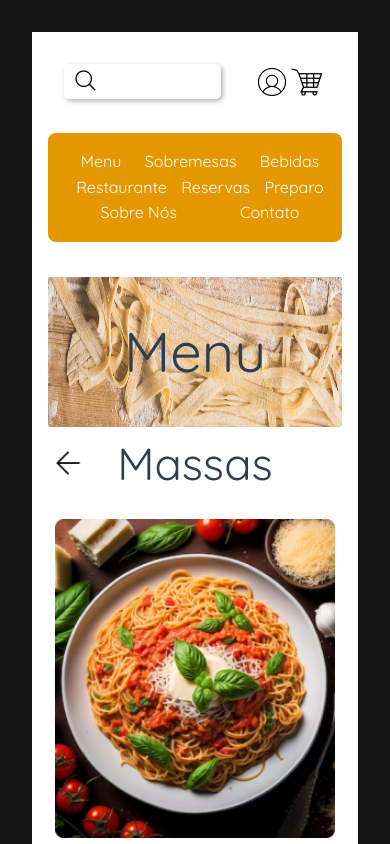
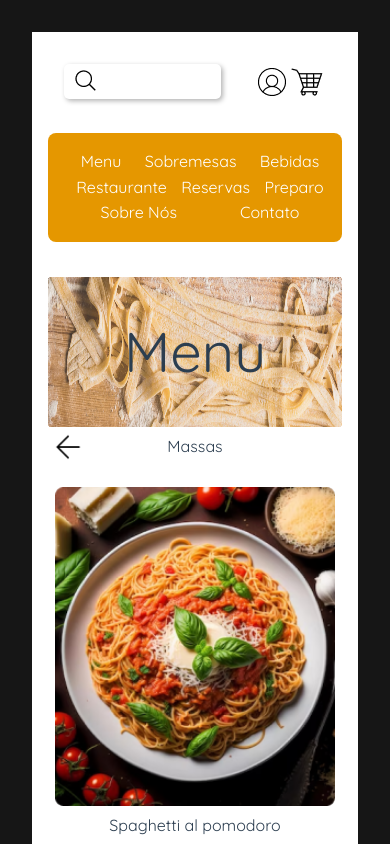
Before and after one commit to SoderJuliano/italianmenu, a Vue app: page / in a window 390 px wide. Both pictures are taken after a click on the element "Menu". Shown: the top 844 px of the page. Built offline with nearby package versions, Linux system fonts and the light colour scheme.

Commit message:
menu mobile font-size ajust

```diff
--- a/src/components/Menu.vue
+++ b/src/components/Menu.vue
@@ -187,10 +187,19 @@ export default {
     }
     .itens p {
         margin-top: 10px !important;
+        font-size: 16px !important;
+    }
+
+    .item h3 {
+        font-size: 16px !important;
     }
 
     .menu-header {
         height: 150px !important;
+    }
+
+    h1 {
+        font-size: 16px !important;
     }
 }
 
```
